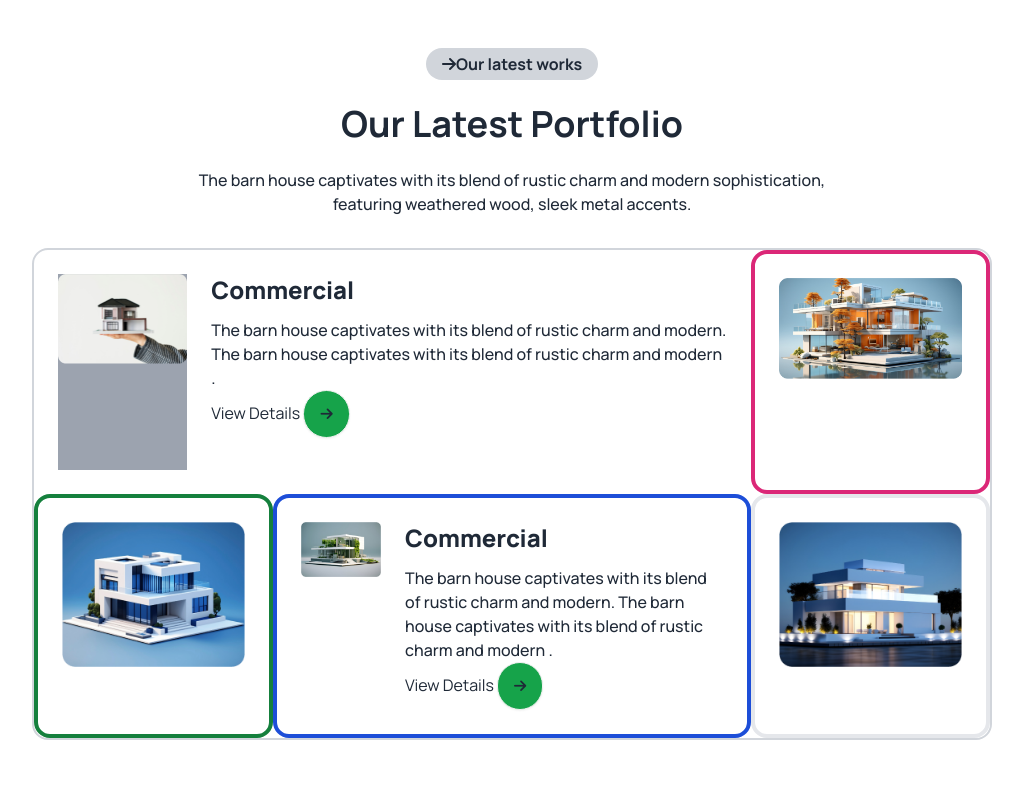
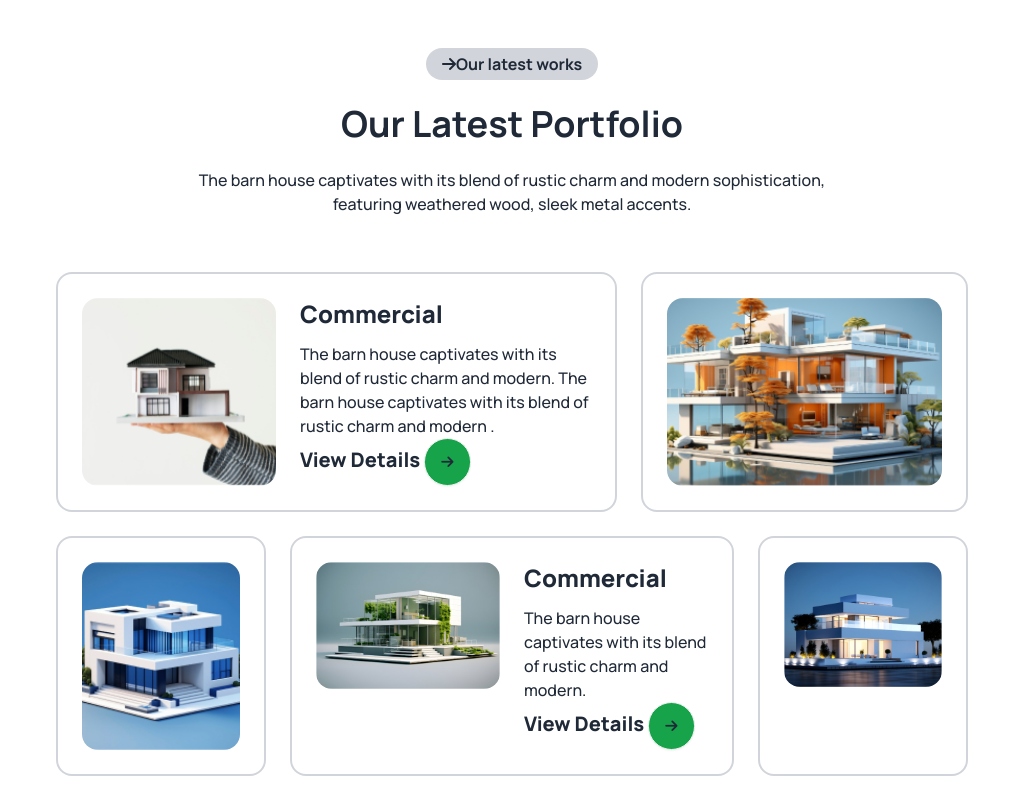
Before and after one commit to bmfaysal33/Assignment-03, a plain HTML site: page index.html in a window 1280 px wide. Shown: the part 2239-3039 px from the top of the page, without its empty margins (128-1151 px from the left). Before the commit the page ends 2979 px from the top, so only its background shows below. Drawn offline with nearby package versions, Linux system fonts and the light colour scheme.

Commit message:
Explore our latest works section done

```diff
--- a/index.html
+++ b/index.html
@@ -272,54 +272,53 @@
                 </div>
 
                 <!-- Grid container -->
-                <div class="grid grid-cols-4 grid-rows-2 w-3/4 mx-auto border-2 border-gray-300 rounded-2xl">
+                <div class="grid grid-cols-8
+                 grid-rows-2 gap-6 w-3/4 mx-auto p-6">
 
                   <!-- Card 01 -->
-                  <div class="rounded-2xl p-6 flex justify-between gap-6 w-full col-span-3">
+                  <div class="border-2 border-gray-300 rounded-2xl p-6 flex justify-between gap-6 w-full col-span-5">
 
-                    <div class="bg-gray-400"><img class="object-cover" src="assets/img1.png" alt=""></div>
-                    <div>
+                    <div class="w-2/5"><img class="object-cover h-full w-full rounded-2xl" src="assets/img1.png" alt=""></div>
+                    <div class="w-3/5">
                       <h3 class="text-2xl font-extrabold mb-3">Commercial</h3>
                       <p class="text-base font-medium">The barn house captivates with its blend of rustic charm and modern. The barn house captivates with its blend of rustic charm and modern .</p>
-                      <button class="">View Details <i class="fa-solid fa-arrow-right btn  rounded-full bg-green-600"></i></button>
+                      <button class="text-xl font-extrabold">View Details <i class="fa-solid fa-arrow-right btn  rounded-full bg-green-600"></i></button>
                     </div>
                   </div>
 
                   <!-- Card 02  -->
-                   <div class="rounded-2xl p-6 border-4 border-pink-600">
-                    <img class="object-cover " src="assets/img2.png" alt="">
+                   <div class="border-2 border-gray-300 rounded-2xl p-6 col-span-3">
+                    <img class="object-cover h-full w-full rounded-2xl" src="assets/img2.png" alt="">
                   </div>
 
                    <!-- card 03  -->
 
-                   <div class="rounded-2xl p-6 border-4 border-green-700">
-                    <img class="bg-cover" src="assets/img3.png" alt="">
+                   <div class="p-6 border-2 border-gray-300 rounded-2xl col-span-2">
+                    <img class="object-cover w-full h-full rounded-2xl" src="assets/img3.png" alt="">
                    </div>
 
 
                   <!-- Card 04 -->
-                  <div class="rounded-2xl p-6 flex justify-between gap-6 col-span-2  border-4 border-blue-700">
+                  <div class="p-6 flex justify-between gap-6 col-span-4 border-2 border-gray-300 rounded-2xl">
 
-                    <div><img src="assets/img4.png" alt=""></div>
-                    <div>
+                    <div class="w-1/2"><img class="rounded-2xl" src="assets/img4.png" alt=""></div>
+                    <div class="w-1/2">
                       <h3 class="text-2xl font-extrabold mb-3">Commercial</h3>
-                      <p class="text-base font-medium">The barn house captivates with its blend of rustic charm and modern. The barn house captivates with its blend of rustic charm and modern .</p>
-                      <button class="">View Details <i class="fa-solid fa-arrow-right btn  rounded-full bg-green-600"></i></button>
+                      <p class="text-base font-medium">The barn house captivates with its blend of rustic charm and modern.</p>
+                      <button class="text-xl font-extrabold">View Details <i class="fa-solid fa-arrow-right btn  rounded-full bg-green-600"></i></button>
                     </div>
                   </div>
 
                   <!-- card 05  -->
 
-                  <div class="rounded-2xl p-6 border-4">
-                    <img class="object-cover" src="assets/img5.png" alt="">
+                  <div class="border-2 border-gray-300 rounded-2xl p-6 col-span-2">
+                    <img class="object-cover rounded-2xl" src="assets/img5.png" alt="">
                    </div>
 
 
                 </div>
 
               </div>
-
-
             </section>
 
 
```
